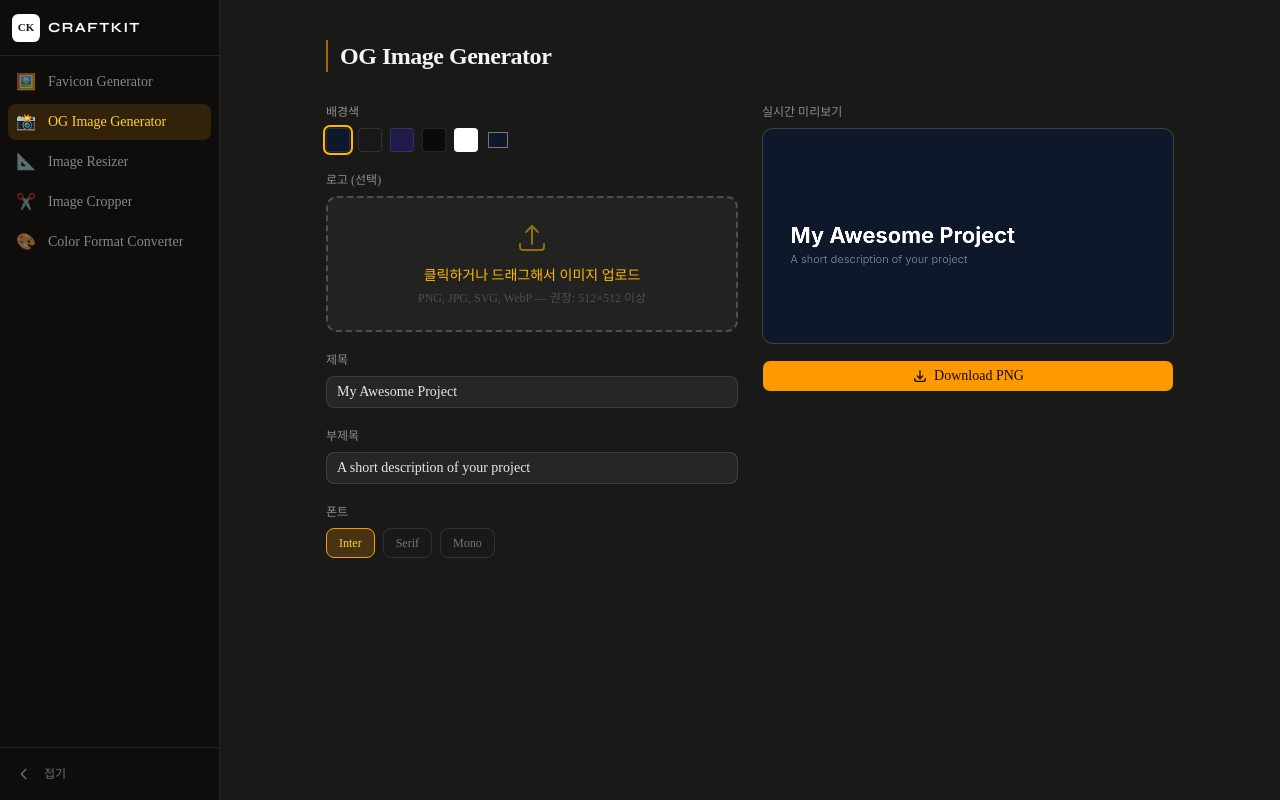
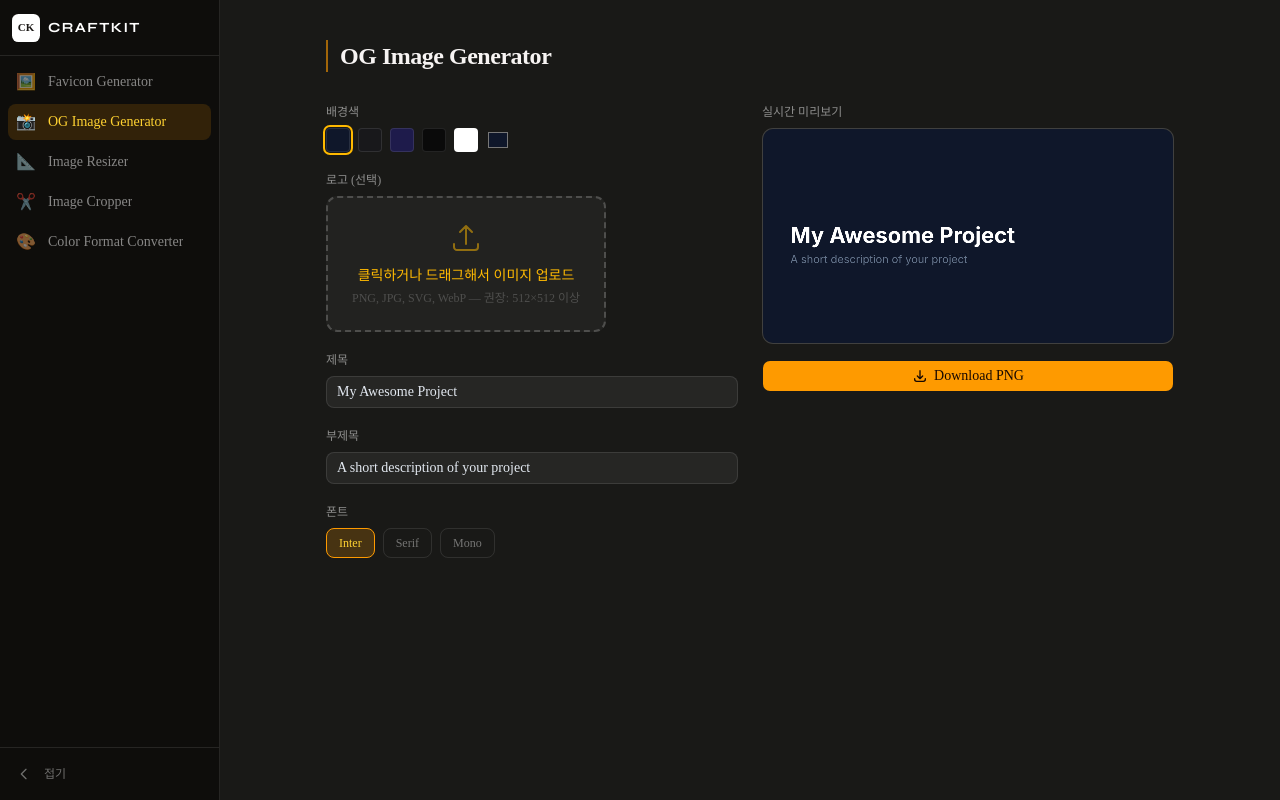
Before and after one commit to wjdxodbs/craftkit, a Next.js app: page /tools/og-image in a window 1280 px wide. Built offline with nearby package versions, Linux system fonts and the light colour scheme.

Commit message:
fix: 접근성 개선 - button 시맨틱 태그 및 focus-visible 적용

```diff
--- a/src/features/image-upload/ui/ImageUpload.tsx
+++ b/src/features/image-upload/ui/ImageUpload.tsx
@@ -34,12 +34,9 @@ export function ImageUpload({
   }
 
   return (
-    <div
-      role="button"
+    <button
       aria-label="이미지 업로드"
-      tabIndex={0}
       onClick={() => inputRef.current?.click()}
-      onKeyDown={(e) => e.key === 'Enter' && inputRef.current?.click()}
       onDragOver={(e) => {
         e.preventDefault()
         setIsDragging(true)
@@ -89,6 +86,6 @@ export function ImageUpload({
           if (file) handleFile(file)
         }}
       />
-    </div>
+    </button>
   )
 }
--- a/src/widgets/color-converter/ui/ColorConverter.tsx
+++ b/src/widgets/color-converter/ui/ColorConverter.tsx
@@ -61,7 +61,7 @@ export function ColorConverter() {
             value={input}
             onChange={(e) => handleInput(e.target.value)}
             placeholder="#3b82f6"
-            className={`flex-1 rounded-lg border bg-white/[0.04] px-3 py-2 text-sm text-white placeholder-white/20 focus:outline-none ${
+            className={`flex-1 rounded-lg border bg-white/[0.04] px-3 py-2 text-sm text-white placeholder-white/20 focus-visible:outline-none ${
               !isValid && input.trim() !== ''
                 ? 'border-red-500/60 focus:border-red-400'
                 : 'border-white/10 focus:border-white/20'
--- a/src/widgets/image-resizer/ui/ImageResizer.tsx
+++ b/src/widgets/image-resizer/ui/ImageResizer.tsx
@@ -107,7 +107,7 @@ export function ImageResizer() {
               value={width || ''}
               onChange={(e) => handleWidthChange(Number(e.target.value))}
               disabled={!imageEl}
-              className="w-full rounded-lg border border-white/10 bg-white/[0.04] px-3 py-1.5 text-sm text-white placeholder-white/20 focus:border-white/20 focus:outline-none disabled:opacity-30"
+              className="w-full rounded-lg border border-white/10 bg-white/[0.04] px-3 py-1.5 text-sm text-white placeholder-white/20 focus:border-white/20 focus-visible:outline-none disabled:opacity-30"
               placeholder="W"
             />
             <button
@@ -129,7 +129,7 @@ export function ImageResizer() {
               value={height || ''}
               onChange={(e) => handleHeightChange(Number(e.target.value))}
               disabled={!imageEl}
-              className="w-full rounded-lg border border-white/10 bg-white/[0.04] px-3 py-1.5 text-sm text-white placeholder-white/20 focus:border-white/20 focus:outline-none disabled:opacity-30"
+              className="w-full rounded-lg border border-white/10 bg-white/[0.04] px-3 py-1.5 text-sm text-white placeholder-white/20 focus:border-white/20 focus-visible:outline-none disabled:opacity-30"
               placeholder="H"
             />
           </div>
```
